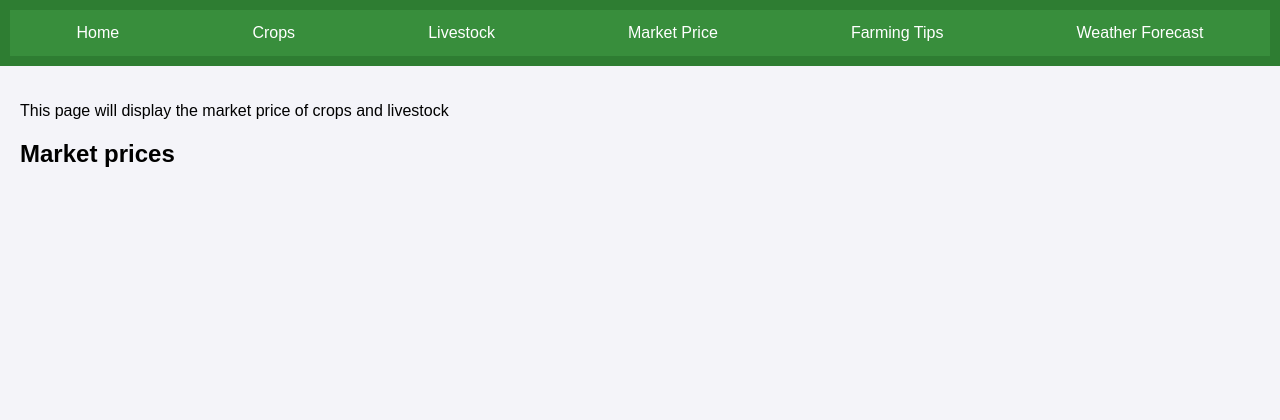
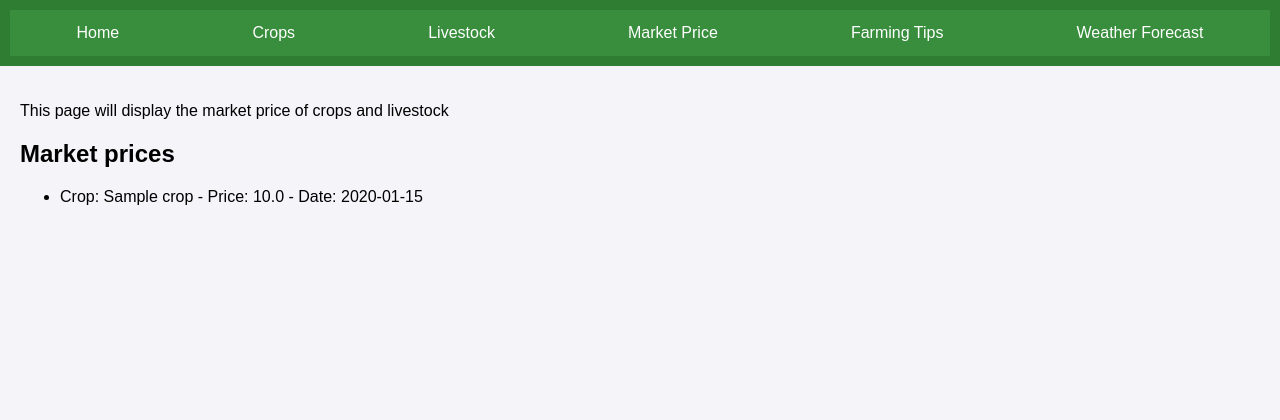
Before and after one commit to MSHERIFF2/FarmSmart, a Flask app: page /market-prices in a window 1280 px wide. Shown: the top 420 px of the page. Run offline with Flask 3, Linux system fonts and the light colour scheme; tables that the repository leaves empty hold one stand-in row (values such as "Sample post").

Commit message:
Update market_prices.html

```diff
--- a/app/templates/market_prices.html
+++ b/app/templates/market_prices.html
@@ -7,7 +7,7 @@
 	<p> This page will display the market price of crops and livestock </a>
 	<h2>Market prices</h2>
 	<ul>
-		{% for price in market_prices %}
+		{% for price in prices %}
 			<li> Crop: {{ price.crop.name }} - Price: {{ price.price }} - Date: {{ price.date }} </li>
 			{% endfor %}
 	</ul>
```
